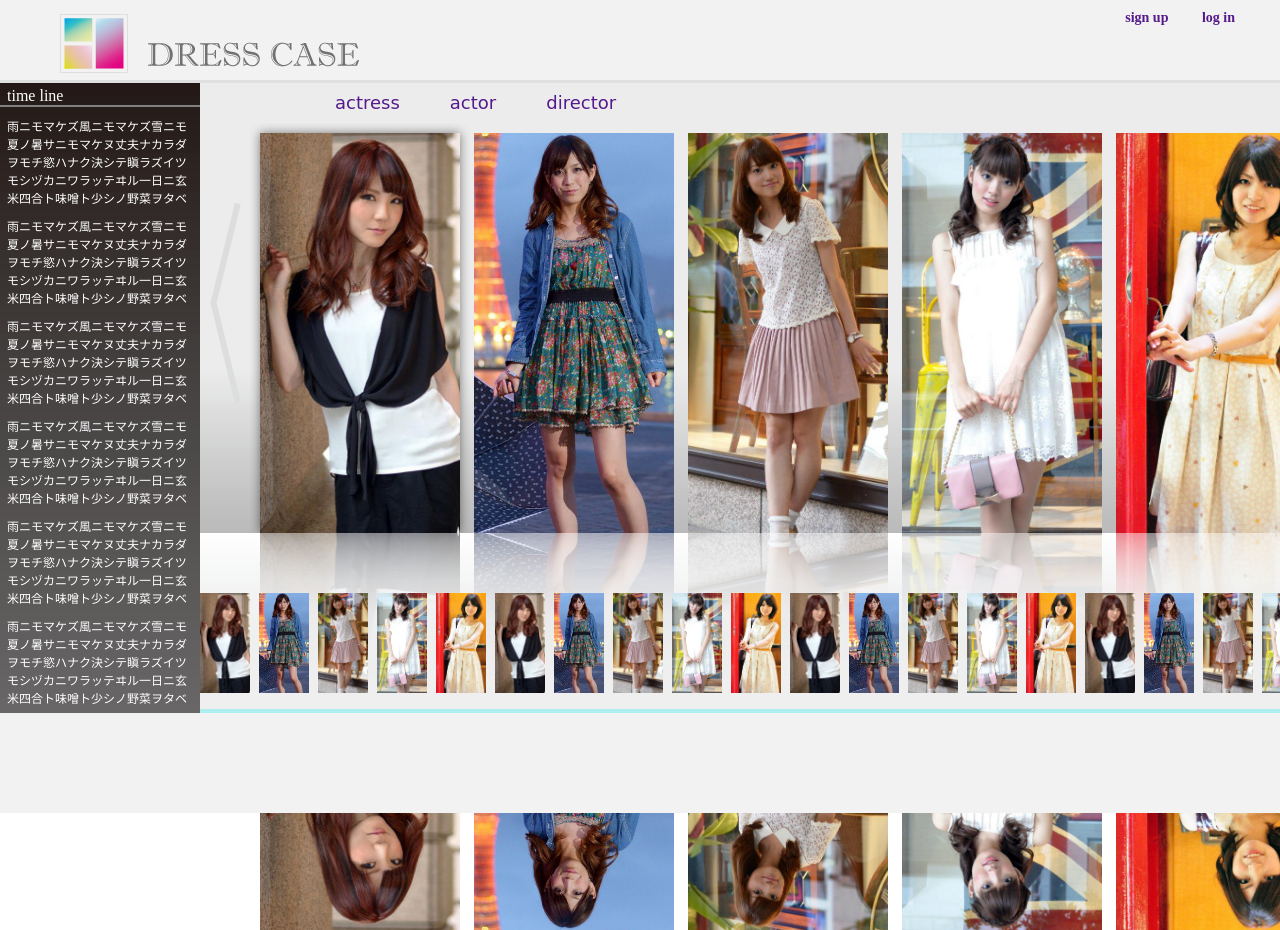
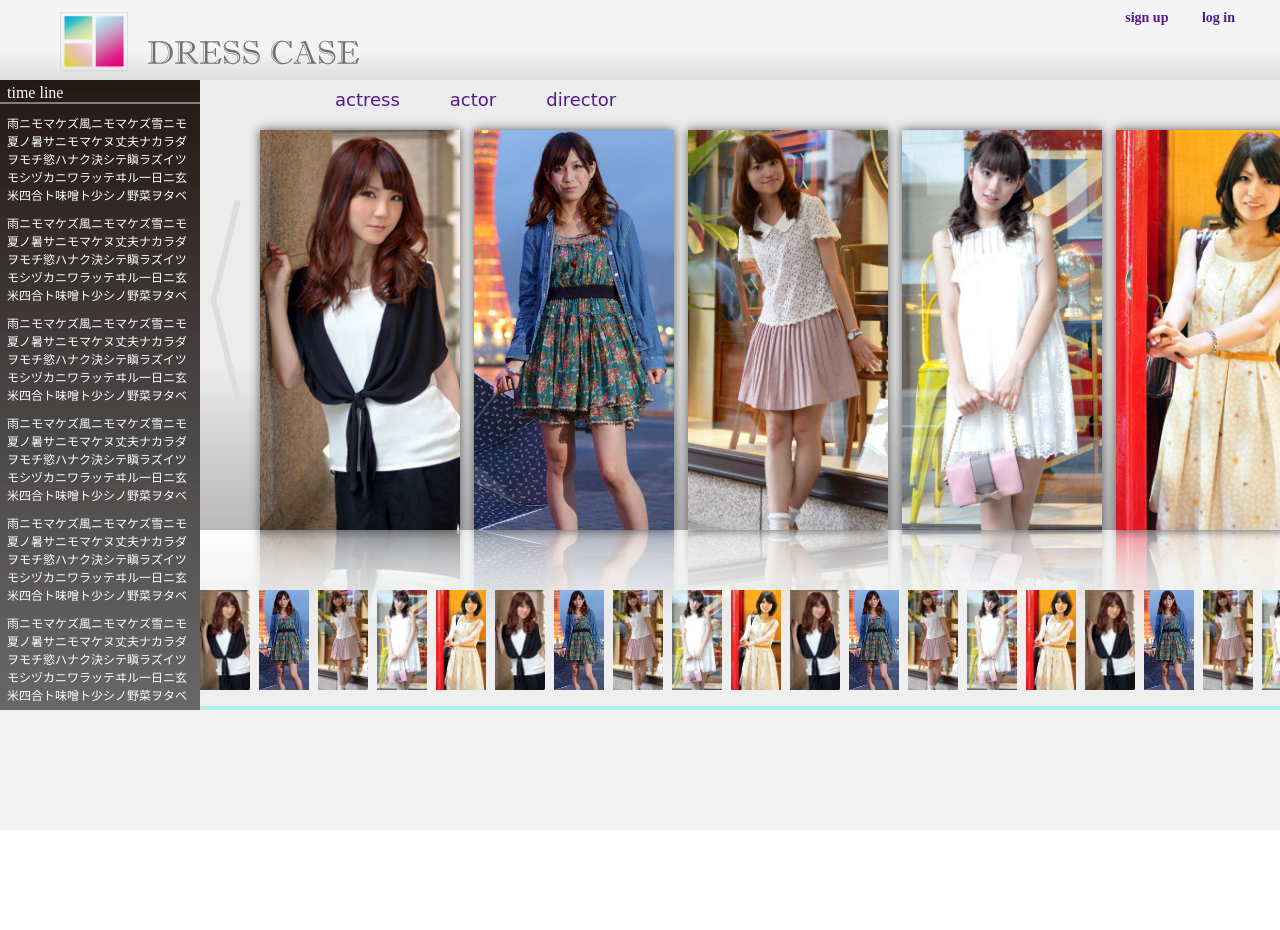
Before and after one commit to ryotakawachi/dresscase_master, a plain HTML site: page index.html in a window 1280 px wide. Shown: the top 930 px of the page. After the commit the page ends 830 px from the top, so only its background shows below. Drawn offline with Linux system fonts and the light colour scheme.

Commit message:
12/14 最新

```diff
--- a/css/style.css
+++ b/css/style.css
@@ -21,13 +21,14 @@ a:hover{
 header{
 	width: 100%;
 	height: 80px;
-	background-color: #f2f2f2;
-	border-bottom: 3px solid #e0e0e0;
+	background-color: #f2f2f2;/*
+	border-bottom: 3px solid #e0e0e0;*/
+	background-image: url("../image/header_back.png");
 }
 
 
 img#logo{
-	margin:14px 0 0 60px;
+	margin:12px 0 0 60px;
 }
 
 
@@ -61,7 +62,6 @@ span#log_in{
 
 div#time_line{
 	margin: 0 0 0 0;
-/*	position: relative;left:;*/
 	float: left;
 	width:200px;
 	height: 630px;
@@ -96,7 +96,7 @@ div#main_contents{
 	position: relative; left: 200px;
 	width: 100%;
 	height: 450px;
-	background-image: url("../image/main_back.png");	/*勝手に繰り返し*/
+	background-image: url("../image/main_back.png");/*勝手に繰り返し*/
 	background-color: #e0e0e0;
 }
 
@@ -127,7 +127,7 @@ img.triangle_left{
 img.triangle_right{
 	margin: 120px 0 0 0;
 	float: right;
-	position: absolute; right: 10px;
+	position: absolute; right: 210px;
 }
 
 
@@ -139,16 +139,12 @@ div#photo{
 }
 
 
-.photo_back{
-	margin: 0 0 0 0;
-	float: left;
-	position: absolute; top: 40px; left: 50px;
-	z-index: 50;
-}
-
-
 .photo_contents{
 	margin: 0 10px 0 0;
+	-webkit-box-shadow:0 0 10px #555555;
+	-moz-box-shadow:0 0 10px #555555;
+	-o-box-shadow:0 0 10px #555555;
+	box-shadow:0 0 10px #555555;
 }
 
 
@@ -161,14 +157,15 @@ div#sub_contents{
 
 
 div#photo_reverse{
-	margin: 0;
-	position: relative; bottom: -220px;
-    -webkit-transform: scaleY(-1); /*以下画像反転のため*/
-    -o-transform: scaleY(-1);
-    -moz-transform: scaleY(-1);
-    transform: scaleY(-1);
-    filter: FlipV;
-    -ms-filter: "FlipV";
+	margin: 0 0 0 60px;
+	float: left;
+	position: absolute; bottom: -93px;
+	-webkit-transform: scaleY(-1);/*以下画像反転のため*/
+	-moz-transform: scaleY(-1);
+	-o-transform: scaleY(-1);
+	transform: scaleY(-1);
+	filter: flipV;
+	-ms-filter: "flipV";
 }
 
 
@@ -178,13 +175,6 @@ div#sub_contents_back{
 	height: 176px;
 	background-image: url("../image/sub_back.png");	/*勝手に繰り返し*/
 	border-bottom: 4px solid #afeeee;
-}
-
-
-div#photo_reverse{
-	margin: 0 0 0 60px;
-	float: left;
-	position: absolute; top: 0px;
 }
 
 
@@ -200,11 +190,9 @@ div#photo_smoll{
 }
 
 
-
-
 footer{
 	width: 100%;
-	height: 100px;
+	height: 120px;
 	background-color: #f2f2f2;
 	position: relative; top: 3px;
 }
--- a/index.html
+++ b/index.html
@@ -42,7 +42,7 @@
 
 
             <div id="main_contents">
-                <a href=""><img class="triangle_left" src="image/tri.png" height="200" width="31" alt="矢印"></a>
+                <a href=""><img class="triangle_left" src="image/tri_l.png" height="200" width="31" alt="矢印"></a>
 
                 <ul class="menu_ul">
                     <a href=""><li class="menu_li">actress</li></a>
@@ -58,21 +58,17 @@
                     <a href=""><img src="photo/girl5.jpg" height="400" width="200" alt="photo5" class="photo_contents"></a>
                 </div>
 
-                <div class="photo_back">
-                    <img src="image/photo_back.png" height="410" width="220" alt="">
-                </div>
-
-                <a href=""><img class="triangle_right" src="image/tri.png" height="200" width="31" alt="矢印"></a>
+                <a href=""><img class="triangle_right" src="image/tri_r.png" height="200" width="31" alt="矢印"></a>
             </div>
 
 
             <div id="sub_contents">
                 <div id="photo_reverse">
-                    <img src="photo/girl1.jpg" height="400" width="200" alt="photo1" class="photo_contents">
-                    <img src="photo/girl2.jpg" height="400" width="200" alt="photo2" class="photo_contents">
-                    <img src="photo/girl3.jpg" height="400" width="200" alt="photo3" class="photo_contents">
-                    <img src="photo/girl4.jpg" height="400" width="200" alt="photo4" class="photo_contents">
-                    <img src="photo/girl5.jpg" height="400" width="200" alt="photo5" class="photo_contents">
+                    <img src="photo/girl1.jpg" height="270" width="200" alt="photo1" class="photo_contents">
+                    <img src="photo/girl2.jpg" height="270" width="200" alt="photo2" class="photo_contents">
+                    <img src="photo/girl3.jpg" height="270" width="200" alt="photo3" class="photo_contents">
+                    <img src="photo/girl4.jpg" height="270" width="200" alt="photo4" class="photo_contents">
+                    <img src="photo/girl5.jpg" height="270" width="200" alt="photo5" class="photo_contents">
                 </div>
 
                 <div id="sub_contents_back">
@@ -101,7 +97,6 @@
                         <!-- とりあえず、繰り返し、終わり -->
                     </div>
                 </div>
-
             </div>
 
 
```
Also changed, not shown: image/header_back.png (added), image/login.png (deleted), image/tri_l.png (renamed from image/tri.png), image/tri_r.png (added), 2 other files.
